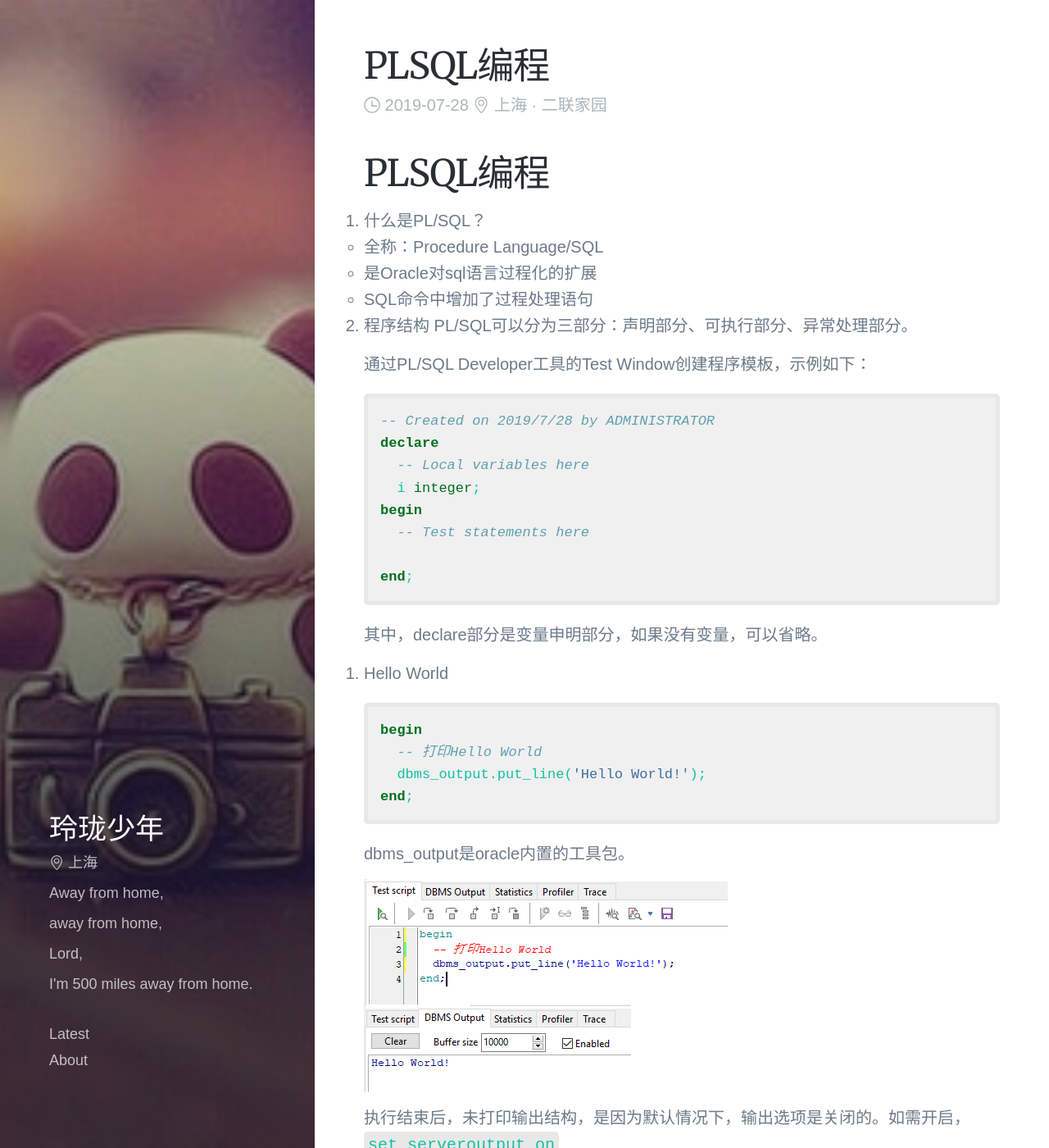
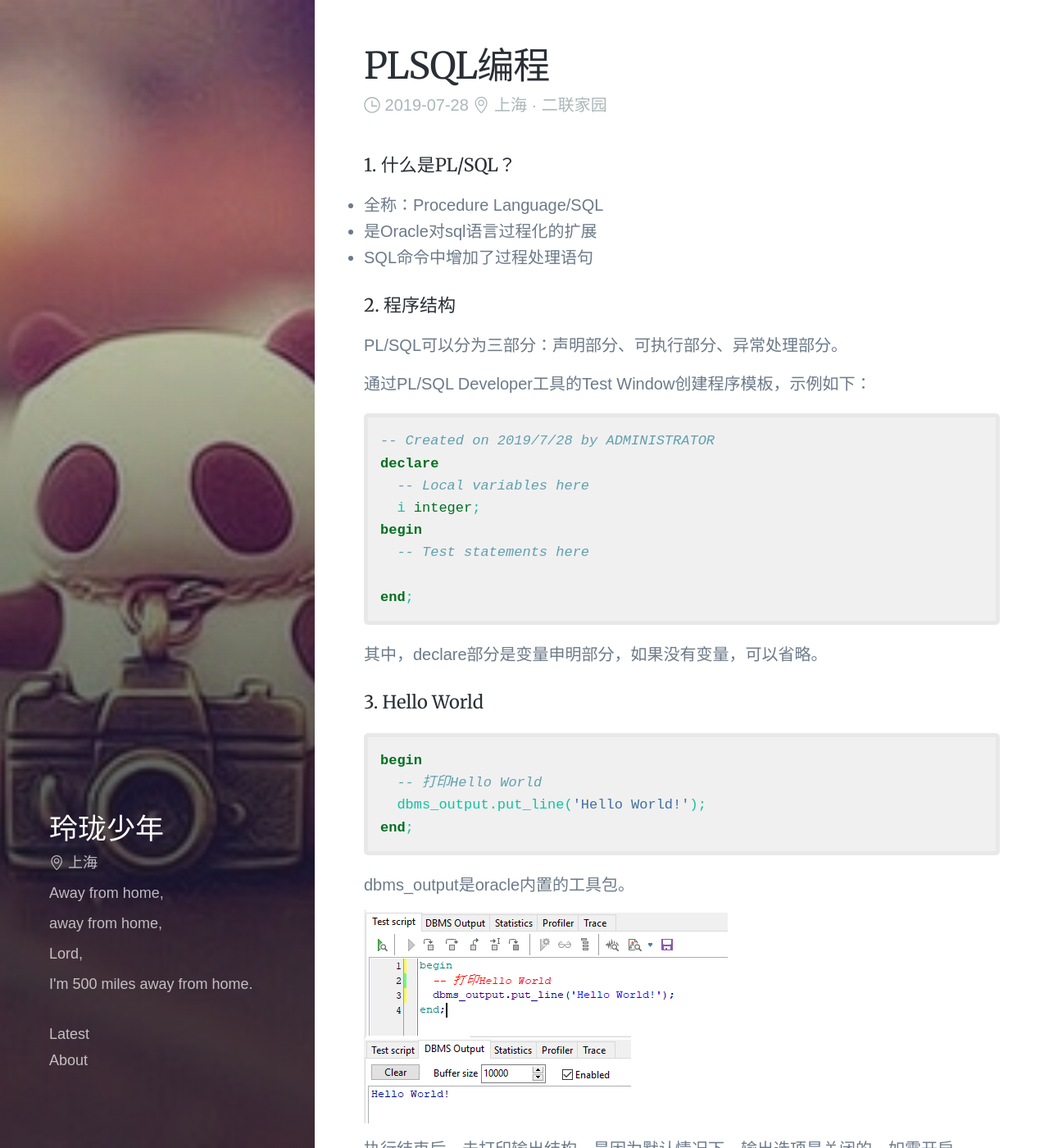
Before and after one commit to auaa/auaa.github.io, a Jekyll site: the page built from _posts/2019-07-28-plsql-bian-cheng.md, in a window 1280 px wide and 1400 px high. Shown: the whole window at 82% size. Built offline with Jekyll 4.4.1, drawn with Linux system fonts in a browser that asks for light colours; some web fonts are replaced; comment, search, counter and statistics services are not loaded; some of the changed text lies outside the part shown.

Commit message:
remove title

````diff
--- a/_posts/2019-07-28-plsql-bian-cheng.md
+++ b/_posts/2019-07-28-plsql-bian-cheng.md
@@ -7,13 +7,13 @@ published: true
 location: 上海 二联家园
 feature:
 ---
-## PLSQL编程
-1. 什么是PL/SQL？
+
+#### 1. 什么是PL/SQL？
 - 全称：Procedure Language/SQL
 - 是Oracle对sql语言过程化的扩展
 - SQL命令中增加了过程处理语句
 
-2. 程序结构
+#### 2. 程序结构
 PL/SQL可以分为三部分：声明部分、可执行部分、异常处理部分。
 
 通过PL/SQL Developer工具的Test Window创建程序模板，示例如下：
@@ -31,7 +31,7 @@ end;
 
 其中，declare部分是变量申明部分，如果没有变量，可以省略。
 
-3. Hello World
+#### 3. Hello World
 ```sql
 begin
   -- 打印Hello World
@@ -47,7 +47,7 @@ dbms_output是oracle内置的工具包。
 执行结束后，未打印输出结构，是因为默认情况下，输出选项是关闭的。如需开启，
 `` set serveroutput on ``
 
-4. 变量
+#### 4. 变量
 变量类型分为两大类：
 - 普通数据类型（char,varchar2,date,number,boolean,long）
 - 特殊变量类型（引用型变量）
@@ -75,4 +75,4 @@ begin
 end;
 ```
 
-5. 流程控制
+#### 5. 流程控制
````
